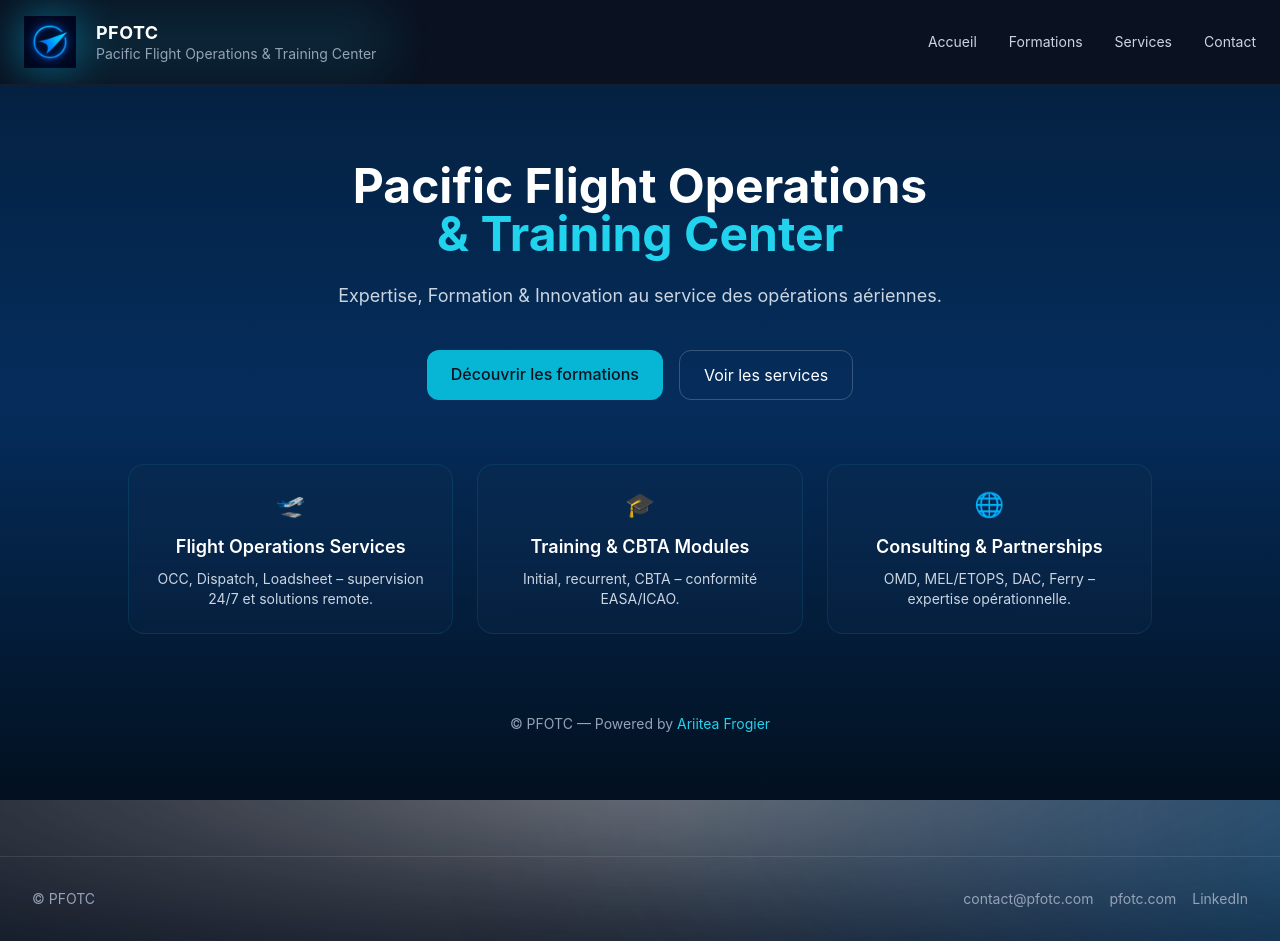
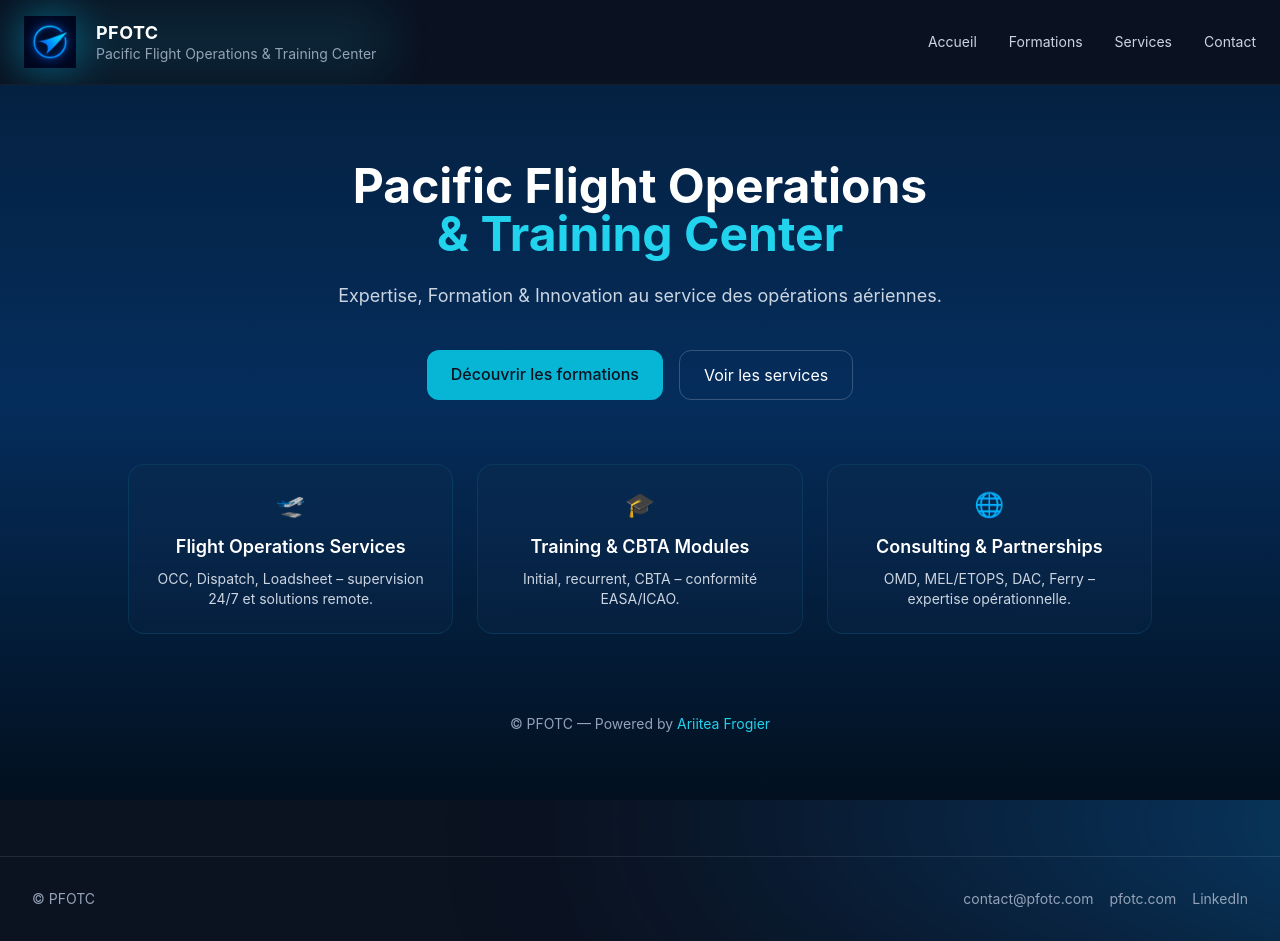
Before and after one commit to Ariitea1/pfotc-site-themes-Bleu-Tech-Horizon, a Next.js app: page / in a window 1280 px wide. Built offline with nearby package versions, Linux system fonts and the light colour scheme.

Commit message:
Update layout.tsx

```diff
--- a/app/layout.tsx
+++ b/app/layout.tsx
@@ -25,14 +25,13 @@ export default function RootLayout({ children }: { children: ReactNode }) {
         <div
           className="absolute bottom-[-140px] left-1/2 -translate-x-1/2 w-[180%] h-[520px]
                      bg-[radial-gradient(ellipse_at_center,rgba(0,200,255,0.45)_0%,rgba(0,140,255,0.25)_40%,rgba(0,60,100,0.1)_70%,transparent_90%)]
-                     blur-[100px] opacity-80 rounded-full animate-pulse-slow pointer-events-none z-0"
+                     blur-[100px] opacity-80 rounded-full animate-pulse-slow pointer-events-none z-[0]"
         ></div>
 
-        {/* Liseré blanc intense – effet horizon lumineux net */}
+        {/* Liseré blanc lumineux – horizon net et doux */}
         <div
           className="absolute bottom-[-40px] left-1/2 -translate-x-1/2 w-[200%] h-[420px]
-                     bg-[radial-gradient(ellipse_at_center,rgba(255,255,255,0.9)_0%,rgba(255,255,255,0.5)_15%,rgba(255,255,255,0.2)_40%,transparent_80%)]
-                     blur-[70px] opacity-70 rounded-full pointer-events-none z-[10] mix-blend-screen"
+                     bg-gradient-lisere blur-[70px] opacity-70 rounded-full pointer-events-none z-[5] mix-blend-screen"
         ></div>
 
         {/* Contenu principal */}
```
